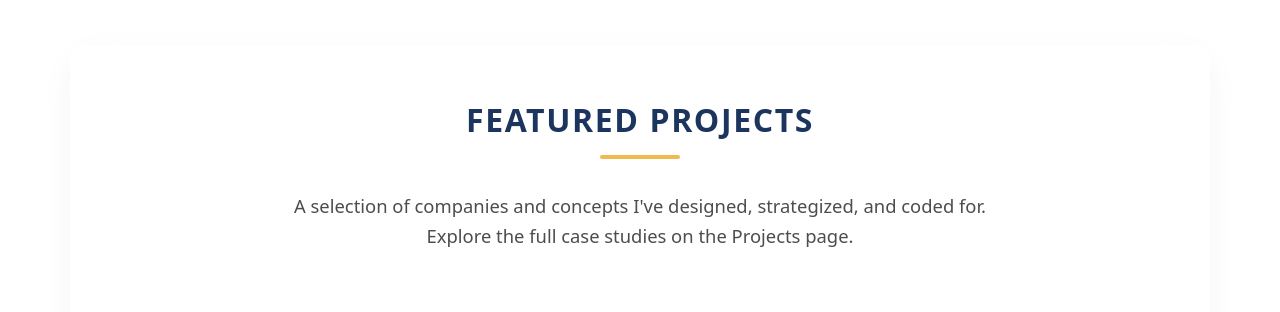
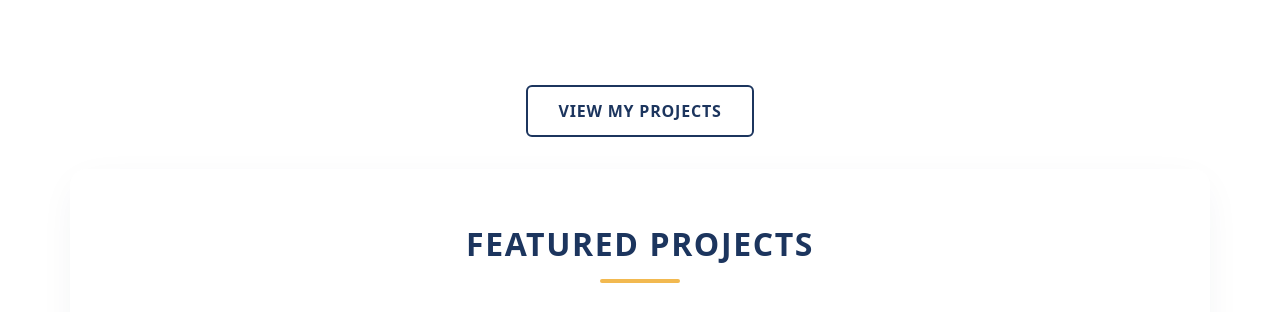
Before and after one commit to eddaosk/portfolio, a website: page index.html in a window 1280 px wide. Shown: the part 916-1228 px from the top of the page. Drawn offline with nearby package versions, Linux system fonts and the light colour scheme.

Commit message:
added CTA button to index to see projects

```diff
--- a/index.html
+++ b/index.html
@@ -57,6 +57,9 @@
                 <div class="intro-logo">
                     <img src="img/logo-gold.svg" alt="Edda Ósk logo" class="intro-logo-img" />
                 </div>
+                <div class="text-center">
+                    <a href="projects.html" class="btn btn-intro mt-4 mb-5">VIEW MY PROJECTS</a>
+                </div>
             </div>
         </section>
 
--- a/scss/main.scss
+++ b/scss/main.scss
@@ -185,6 +185,26 @@ $color-footer-bg: #e9dcc9; // Beige
 
     @include media-breakpoint-down(md) {
         padding: 4rem 1.5rem 0;
+    }
+}
+
+// CTA button in Intro section
+.intro-text .btn-intro {
+    background-color: transparent; // Default: transparent background
+    border: 2px solid $color-primary; // Navy border
+    color: $color-primary; // Navy text
+    text-transform: uppercase; // Uppercase text
+    font-weight: 600; // Semi-bold
+    letter-spacing: 0.05em; // Slight tracking
+    padding: 12px 30px; // Comfortable target size
+    transition: all 0.3s ease; // Smooth transition
+
+    &:hover,
+    &:focus {
+        background-color: $color-primary; // Fill with Navy on hover
+        color: $color-accent; // Gold text (brand accent)
+        border-color: $color-primary; // Keep Navy border
+        text-decoration: none; // Remove underline on hover
     }
 }
 
```
Also changed, not shown: css/main.css.
